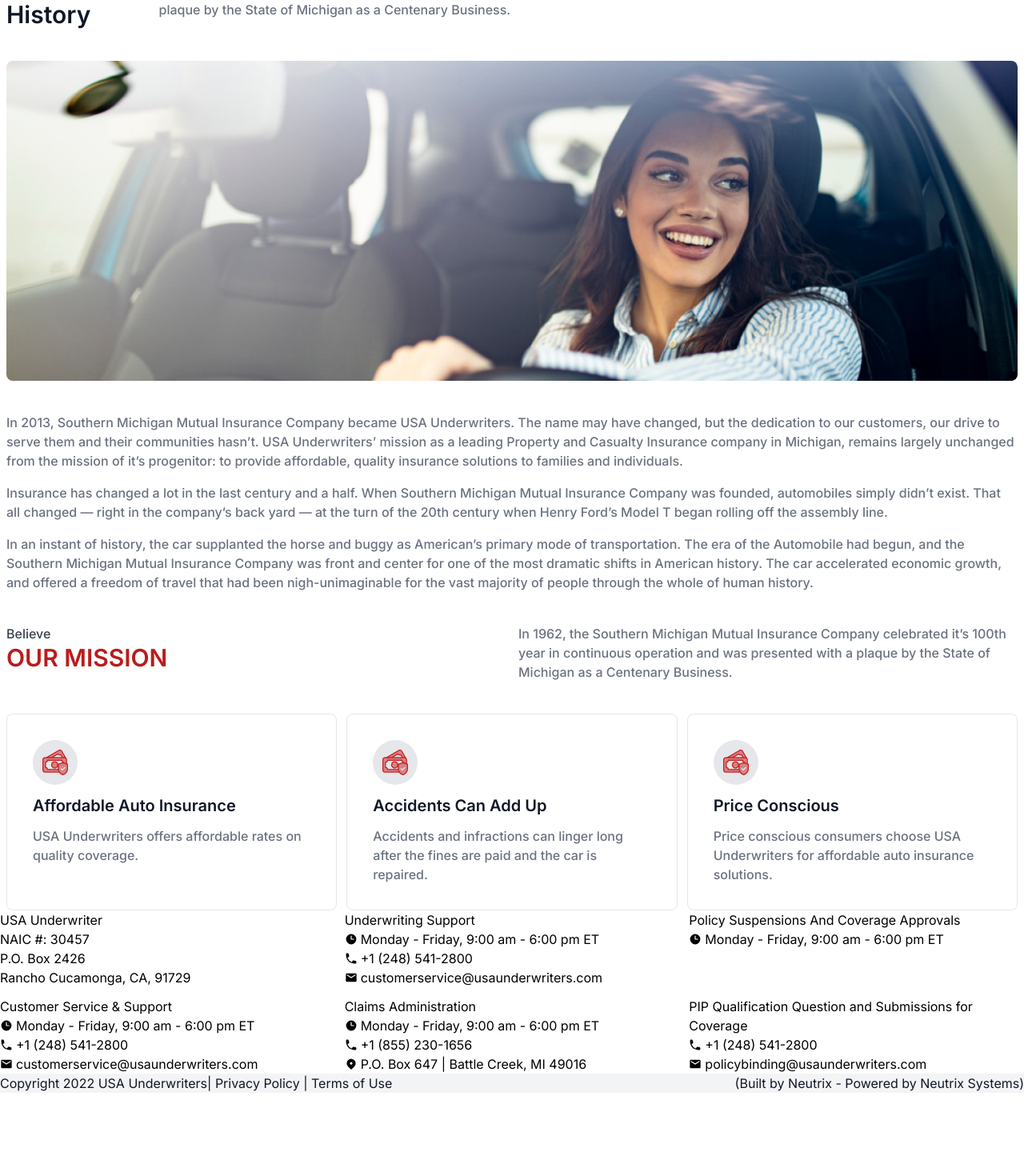
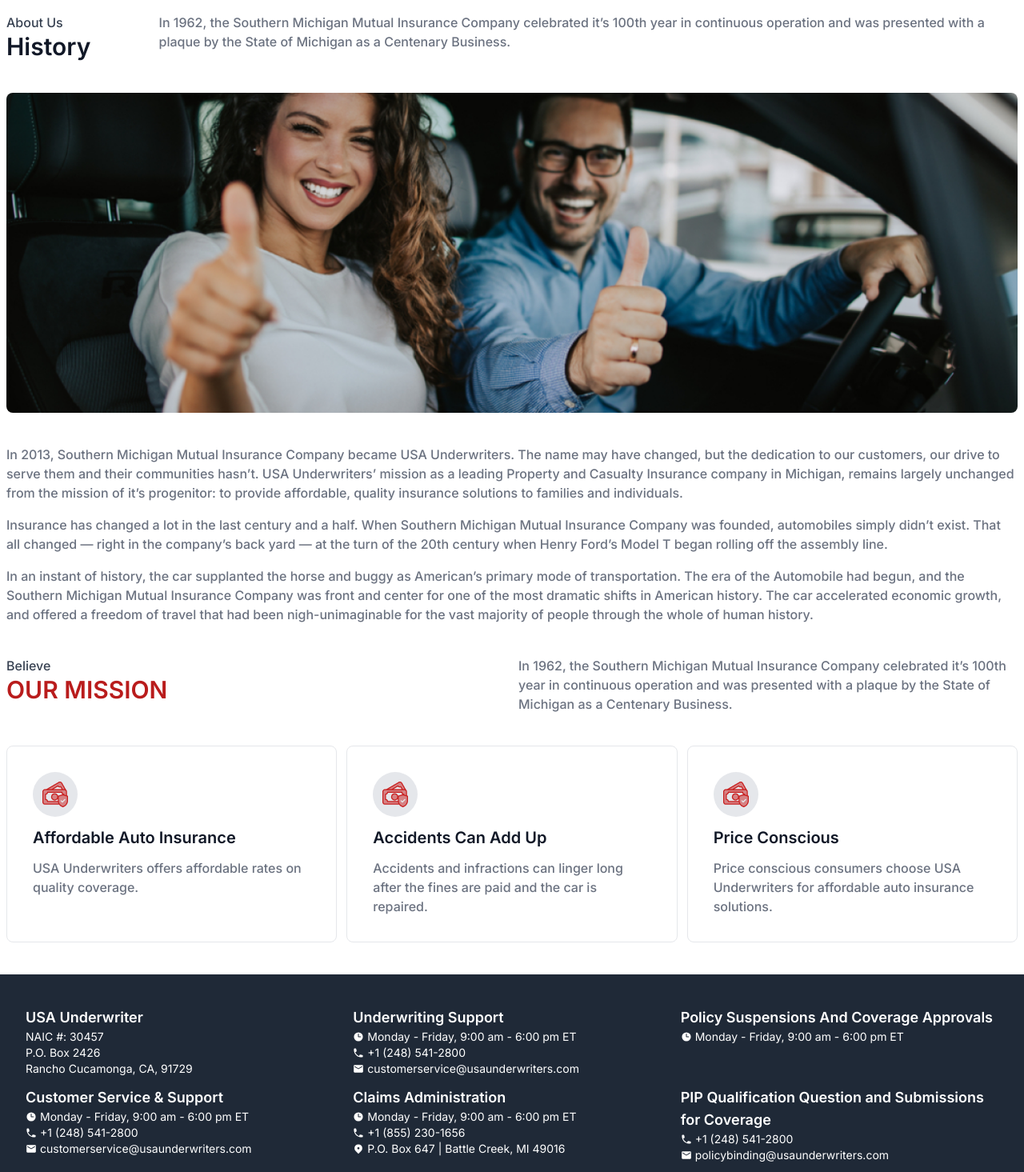
Before and after one commit to muntashir-wahid/underwriter-nextjs, a Next.js app: page /about-us in a window 1280 px wide. Shown: the part 205-1670 px from the top of the page at 80% size. Before the commit the page ends 1571 px from the top, so only its background shows below. Built offline with nearby package versions, Linux system fonts and the light colour scheme.

Commit message:
completed footer

```diff
--- a/app/about-us/AboutComponents/AboutAndHistory.jsx
+++ b/app/about-us/AboutComponents/AboutAndHistory.jsx
@@ -1,5 +1,5 @@
 const backgroundImage = {
-  backgroundImage: `url(assets/images/report-sec-img.png)`,
+  backgroundImage: `url(assets/images/about-img.png)`,
   width: "100%",
   height: "100%",
   backgroundSize: "cover",
--- a/app/about-us/AboutComponents/PageTitleWithBreadcrumb.jsx
+++ b/app/about-us/AboutComponents/PageTitleWithBreadcrumb.jsx
@@ -5,7 +5,7 @@ import { BsChevronRight } from "react-icons/bs";
 
 export default function PageTitleWithBreadcrumb() {
   return (
-    <header className="flex flex-col items-center gap-2">
+    <header className="flex flex-col items-center gap-2 mt-10">
       <h1 className="font-medium text-gray-900 text-4xl text-center">
         About Us
       </h1>
--- a/components/Global/Footer/Footer.jsx
+++ b/components/Global/Footer/Footer.jsx
@@ -78,13 +78,14 @@ const footerContent = [
 
 export default function Footer() {
   return (
-    <footer>
-      <div className="grid grid-cols-1 md:grid-cols-2 lg:grid-cols-3 gap-3">
-        {footerContent.map((content) => (
-          <FooterCardAndAccordion key={content.id} content={content} />
-        ))}
+    <footer className="mt-10">
+      <div className="px-8 py-10 bg-gray-800">
+        <div className="grid grid-cols-1 md:grid-cols-2 lg:grid-cols-3 gap-3 ">
+          {footerContent.map((content) => (
+            <FooterCardAndAccordion key={content.id} content={content} />
+          ))}
+        </div>
       </div>
-
       <div className="w-full bg-gray-800 lg:bg-gray-100 flex flex-col lg:flex-row lg:justify-between">
         <div className="flex text-blue-50 flex-col lg:flex-row lg:text-gray-900 text-center lg:text-left">
           <p>Copyright 2022 USA Underwriters</p>
--- a/components/Global/Footer/FooterCardAndAccordion.jsx
+++ b/components/Global/Footer/FooterCardAndAccordion.jsx
@@ -6,24 +6,26 @@ import { BsChevronDown } from "react-icons/bs";
 export default function FooterCardAndAccordion({ content }) {
   return (
     <article>
-      <div className="hidden md:block">
-        <h4>{content.title}</h4>
+      <div className="hidden md:block text-white">
+        <h4 className="text-lg font-semibold ">{content.title}</h4>
         <ul>
           {content.contacts.map((contact, index) => (
-            <li key={index} className="flex items-center gap-1">
+            <li
+              key={index}
+              className="flex items-center gap-1 text-sm font-normal"
+            >
               {contact.icon} <span>{contact.details}</span>
             </li>
           ))}
         </ul>
       </div>
 
-      <div className="block md:hidden">
+      <div className="block md:hidden border rounded-md">
         <Disclosure>
           {({ open }) => (
-            /* Use the `open` state to conditionally change the direction of an icon. */
             <>
-              <Disclosure.Button>
-                <h4 className="text-left flex items-center justify-between gap-1">
+              <Disclosure.Button className="w-full bg-gray-800 px-2 py-4 rounded-md">
+                <h4 className="w-full text-left flex items-center justify-between gap-1 text-white font-medium">
                   <span>{content.title}</span>
                   <BsChevronDown
                     className={`mt-1 ${open && "rotate-180 transform"}`}
@@ -31,9 +33,12 @@ export default function FooterCardAndAccordion({ content }) {
                 </h4>
               </Disclosure.Button>
               <Disclosure.Panel>
-                <ul>
+                <ul className="bg-gray-900 p-3 rounded-b-md">
                   {content.contacts.map((contact, index) => (
-                    <li key={index} className="flex items-center gap-1">
+                    <li
+                      key={index}
+                      className="flex items-center gap-1 text-gray-200"
+                    >
                       {contact.icon} <span>{contact.details}</span>
                     </li>
                   ))}
```
